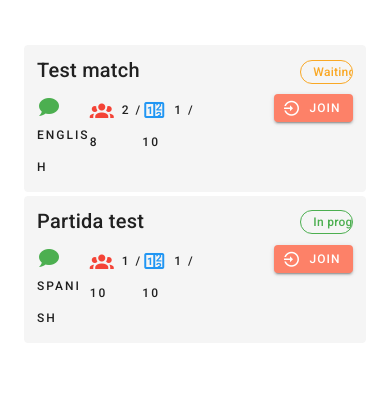
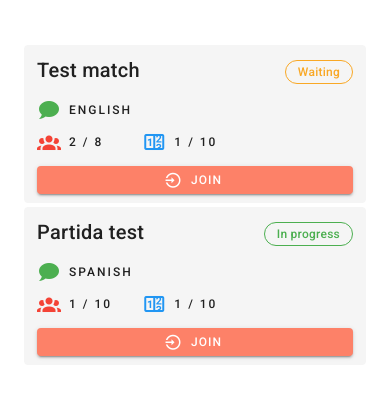
Before and after one commit to JuampiRombola/dibujakka-web, a Vue app: page / in a window 390 px wide. Shown: the part 133-532 px from the top of the page. Built offline with nearby package versions, Linux system fonts and the light colour scheme.

Commit message:
Add responsive handlers

```diff
--- a/src/components/MatchItem.vue
+++ b/src/components/MatchItem.vue
@@ -2,10 +2,10 @@
   <v-card class="text-left my-1" flat color="grey lighten-4" outlined>
     <v-card-title class="py-2 px-3">
       <v-row no-gutters>
-        <v-col cols="10">
+        <v-col cols="8">
           {{ match.name }}
         </v-col>
-        <v-col cols="2" class="text-right">
+        <v-col cols="4" class="text-right">
           <v-chip small outlined :color="match.status === 'Waiting' ? 'yellow darken-3' : 'green'">
             {{ match.status }}
           </v-chip>
@@ -13,8 +13,8 @@
       </v-row>
     </v-card-title>
     <v-card-actions class="pb-2 px-3 pt-0 my-0">
-      <v-row no-gutters>
-        <v-col cols="2">
+      <v-row no-gutters fluid>
+        <v-col sm="2" :cols="($vuetify.breakpoint.mdAndUp) ? 4 : 12">
           <div>
             <v-tooltip bottom>
               <template v-slot:activator="{ on, attrs }">
@@ -33,7 +33,7 @@
             <span class="overline">{{ match.language }}</span>
           </div>
         </v-col>
-        <v-col cols="2">
+        <v-col sm="2" cols="4">
           <div>
             <v-tooltip bottom>
               <template v-slot:activator="{ on, attrs }">
@@ -52,7 +52,7 @@
             <span class="overline">{{ match.playersCount }} / {{ match.totalPlayers }}</span>
           </div>
         </v-col>
-        <v-col cols="2">
+        <v-col sm="2" cols="6">
           <div>
             <v-tooltip bottom>
               <template v-slot:activator="{ on, attrs }">
@@ -72,8 +72,8 @@
           </div>
         </v-col>
         <v-spacer></v-spacer>
-        <v-col cols="3" class="text-right">
-          <v-btn color="primary" small>
+        <v-col sm="4" cols="12" :class="($vuetify.breakpoint.smAndUp) ? 'text-right' : 'mt-2'">
+          <v-btn color="primary" small :block="!$vuetify.breakpoint.smAndUp">
             <v-icon left>mdi-location-enter</v-icon>
             join
           </v-btn>
```
